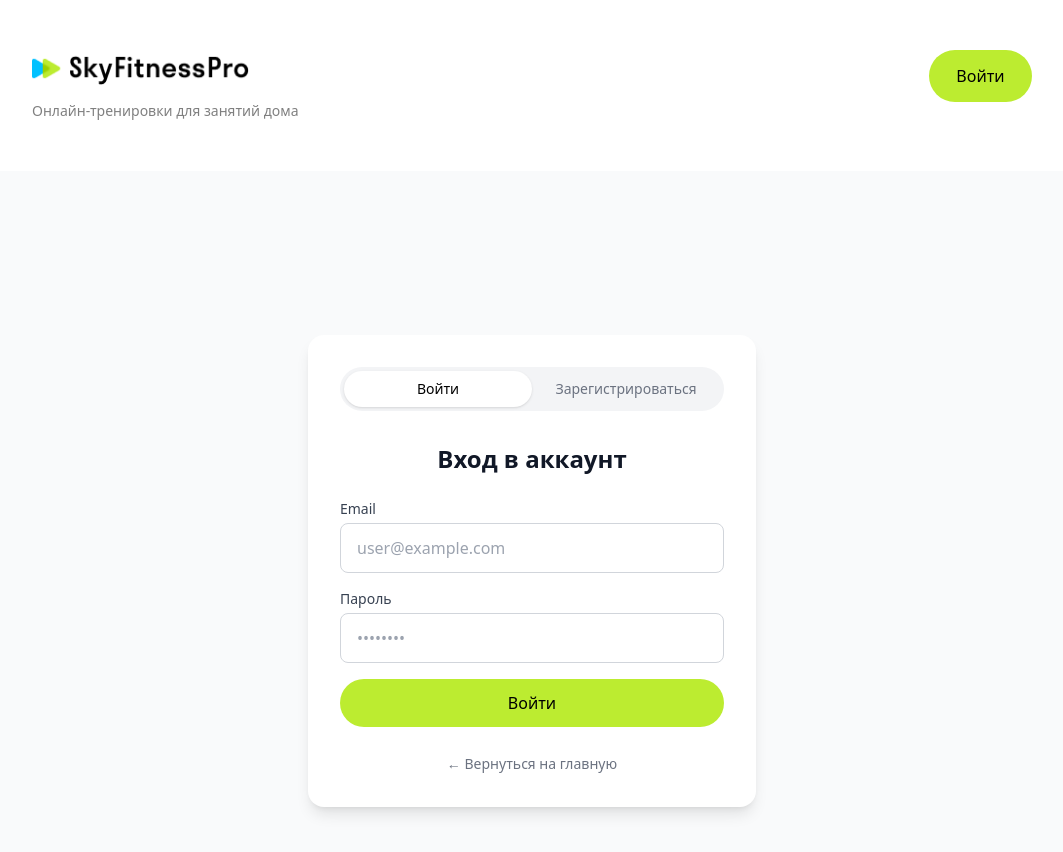
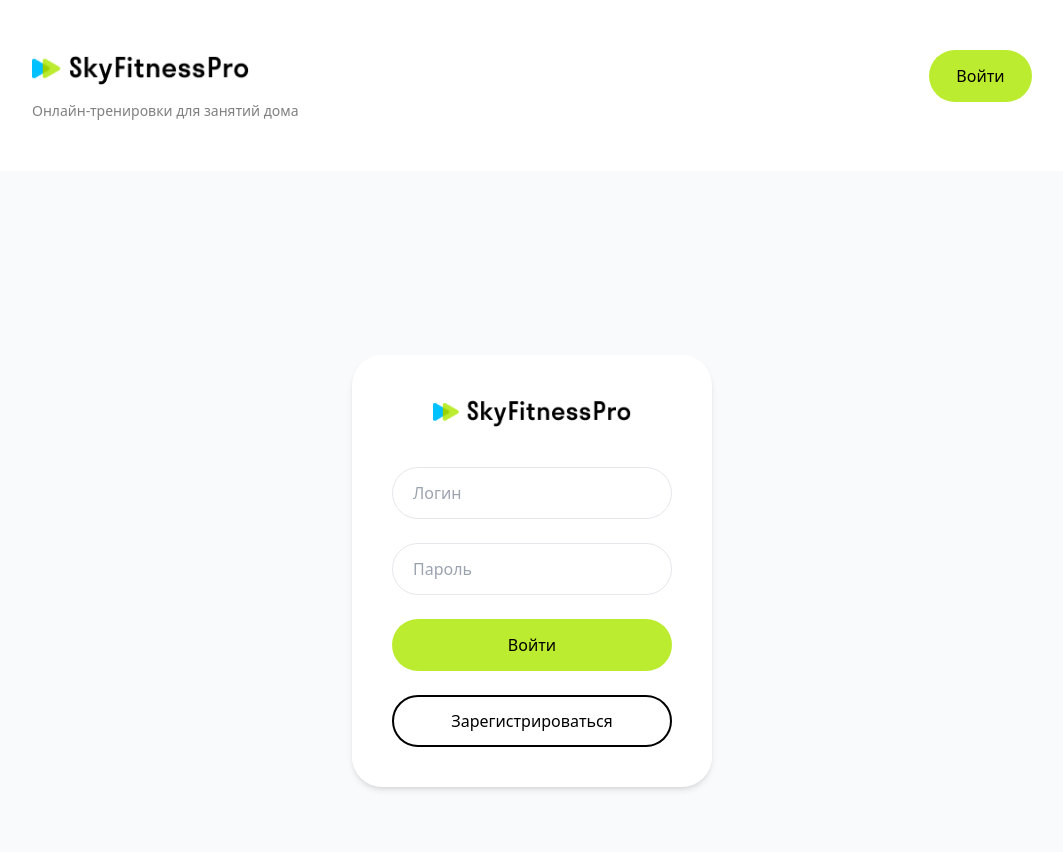
Before and after one commit to natali7109/skyfitness-pro, a Nuxt app: page /login in a window 1280 px wide. Shown: the top 852 px of the page, without its empty margins (108-1171 px from the left). Built offline with nearby package versions, Linux system fonts and the light colour scheme.

Commit message:
feat: модалка авторизации по макету, глобальное состояние ui

```diff
--- a/components/auth/AuthModal.vue
+++ b/components/auth/AuthModal.vue
@@ -2,10 +2,10 @@
   <Teleport to="body">
     <div
       v-if="modelValue"
-      class="fixed inset-0 z-50 flex items-center justify-center bg-black/50 px-4"
+      class="fixed inset-0 z-50 flex items-center justify-center bg-black/50 px-4 py-10"
       @click.self="close"
     >
-      <div class="w-full max-w-md bg-white rounded-2xl shadow-xl p-8 relative">
+      <div class="w-full max-w-[360px] bg-white rounded-[30px] shadow-xl p-10 relative">
         <!-- Кнопка закрытия -->
         <button
           @click="close"
@@ -17,88 +17,73 @@
           </svg>
         </button>
 
-        <!-- Переключатель Вход / Регистрация -->
-        <div class="flex mb-8 bg-gray-100 rounded-full p-1">
-          <button
-            @click="mode = 'login'"
-            :class="[
-              'flex-1 py-2 rounded-full text-sm font-medium transition',
-              mode === 'login' ? 'bg-white shadow text-black' : 'text-gray-500'
-            ]"
-          >
-            Войти
-          </button>
-          <button
-            @click="mode = 'register'"
-            :class="[
-              'flex-1 py-2 rounded-full text-sm font-medium transition',
-              mode === 'register' ? 'bg-white shadow text-black' : 'text-gray-500'
-            ]"
-          >
-            Зарегистрироваться
-          </button>
+        <!-- Логотип -->
+        <div class="flex justify-center mb-10">
+          <img src="/images/logo.png" alt="SkyFitnessPro" class="h-8" />
         </div>
 
-        <!-- Заголовок -->
-        <h2 class="text-2xl font-bold text-gray-900 mb-6 text-center">
-          {{ mode === 'login' ? 'Вход в аккаунт' : 'Регистрация' }}
-        </h2>
-
         <!-- Форма -->
-        <form @submit.prevent="handleSubmit" class="space-y-4">
+        <form @submit.prevent="handleSubmit" class="flex flex-col gap-6">
           <!-- Email -->
-          <div>
-            <label class="block text-sm font-medium text-gray-700 mb-1">Email</label>
           <input
             v-model="email"
-              type="email"
-              placeholder="user@example.com"
-              class="w-full px-4 py-3 rounded-lg border border-gray-300 focus:outline-none focus:ring-2 focus:ring-primary focus:border-transparent"
+            type="text"
+            :placeholder="mode === 'login' ? 'Логин' : 'Эл. почта'"
+            :class="[
+              'w-full h-[52px] px-5 rounded-[30px] border text-black placeholder:text-gray-400 focus:outline-none focus:border-primary transition',
+              errors.email ? 'border-red-500' : 'border-gray-200'
+            ]"
           />
-            <p v-if="errors.email" class="text-red-500 text-sm mt-1">{{ errors.email }}</p>
-          </div>
 
           <!-- Пароль -->
-          <div>
-            <label class="block text-sm font-medium text-gray-700 mb-1">Пароль</label>
           <input
             v-model="password"
             type="password"
-              placeholder="••••••••"
-              class="w-full px-4 py-3 rounded-lg border border-gray-300 focus:outline-none focus:ring-2 focus:ring-primary focus:border-transparent"
+            placeholder="Пароль"
+            :class="[
+              'w-full h-[52px] px-5 rounded-[30px] border text-black placeholder:text-gray-400 focus:outline-none focus:border-primary transition',
+              errors.password ? 'border-red-500' : 'border-gray-200'
+            ]"
           />
-            <p v-if="errors.password" class="text-red-500 text-sm mt-1">{{ errors.password }}</p>
-          </div>
 
-          <!-- Подтверждение пароля (только для регистрации) -->
-          <div v-if="mode === 'register'">
-            <label class="block text-sm font-medium text-gray-700 mb-1">Подтвердите пароль</label>
+          <!-- Подтверждение пароля (только регистрация) -->
           <input
+            v-if="mode === 'register'"
             v-model="confirmPassword"
             type="password"
-              placeholder="••••••••"
-              class="w-full px-4 py-3 rounded-lg border border-gray-300 focus:outline-none focus:ring-2 focus:ring-primary focus:border-transparent"
+            placeholder="Повторите пароль"
+            :class="[
+              'w-full h-[52px] px-5 rounded-[30px] border text-black placeholder:text-gray-400 focus:outline-none focus:border-primary transition',
+              errors.confirmPassword ? 'border-red-500' : 'border-gray-200'
+            ]"
           />
-            <p v-if="errors.confirmPassword" class="text-red-500 text-sm mt-1">{{ errors.confirmPassword }}</p>
-          </div>
 
-          <!-- Сообщение об ошибке от API -->
-          <div v-if="apiError" class="bg-red-50 border border-red-200 text-red-700 px-4 py-3 rounded-lg text-sm">
+          <!-- Ошибка API -->
+          <p v-if="apiError" class="text-red-500 text-sm text-center -mt-2">
             {{ apiError }}
-          </div>
+          </p>
 
-          <!-- Сообщение об успехе -->
-          <div v-if="successMessage" class="bg-green-50 border border-green-200 text-green-700 px-4 py-3 rounded-lg text-sm">
+          <!-- Успех -->
+          <p v-if="successMessage" class="text-green-600 text-sm text-center -mt-2">
             {{ successMessage }}
-          </div>
+          </p>
 
-          <!-- Кнопка -->
+          <!-- Кнопка «Войти» / «Зарегистрироваться» -->
           <button
             type="submit"
             :disabled="loading"
-            class="w-full py-3 rounded-full bg-primary hover:bg-primary-hover text-black font-medium transition disabled:opacity-50 disabled:cursor-not-allowed"
+            class="w-full h-[52px] rounded-[30px] bg-primary hover:bg-primary-hover text-black font-medium transition disabled:opacity-50"
           >
             {{ loading ? 'Загрузка...' : (mode === 'login' ? 'Войти' : 'Зарегистрироваться') }}
+          </button>
+
+          <!-- Кнопка переключения -->
+          <button
+            type="button"
+            @click="switchMode"
+            class="w-full h-[52px] rounded-[30px] border-2 border-black text-black font-medium hover:bg-gray-50 transition"
+          >
+            {{ mode === 'login' ? 'Зарегистрироваться' : 'Войти' }}
           </button>
         </form>
       </div>
@@ -107,9 +92,10 @@
 </template>
 
 <script setup lang="ts">
-import { getErrorMessage } from '~/utils/errors'
 import { ref, reactive, watch } from 'vue'
 import { useUserStore } from '~/stores/user'
+import { validateEmail, validatePassword } from '~/utils/validators'
+import { getErrorMessage } from '~/utils/errors'
 
 const props = defineProps<{
   modelValue: boolean
@@ -137,13 +123,10 @@ const errors = reactive({
   confirmPassword: '',
 })
 
-// Закрытие модалки
-const close = () => {
-  emit('update:modelValue', false)
-  resetForm()
-}
+watch(() => props.modelValue, (val) => {
+  if (val) resetForm()
+})
 
-// Сброс формы
 const resetForm = () => {
   email.value = ''
   password.value = ''
@@ -155,30 +138,15 @@ const resetForm = () => {
   successMessage.value = null
 }
 
-// Сброс при открытии
-watch(() => props.modelValue, (val) => {
-  if (val) resetForm()
-})
-
-// Валидация email
-const validateEmail = (value: string): string => {
-  if (!value) return 'Введите email'
-  const re = /^.+@.+\..+$/
-  if (!re.test(value)) return 'Введите корректный Email'
-  return ''
+const switchMode = () => {
+  mode.value = mode.value === 'login' ? 'register' : 'login'
+  errors.email = ''
+  errors.password = ''
+  errors.confirmPassword = ''
+  apiError.value = null
+  successMessage.value = null
 }
 
-// Валидация пароля
-const validatePassword = (value: string): string => {
-  if (!value) return 'Введите пароль'
-  if (value.length < 6) return 'Пароль должен содержать не менее 6 символов'
-  const specialChars = value.match(/[!@#$%^&*(),.?":{}|<>]/g) || []
-  if (specialChars.length < 2) return 'Пароль должен содержать не менее 2 специальных символов'
-  if (!/[A-Z]/.test(value)) return 'Пароль должен содержать хотя бы одну заглавную букву'
-  return ''
-}
-
-// Валидация формы
 const validateForm = (): boolean => {
   errors.email = validateEmail(email.value)
   errors.password = validatePassword(password.value)
@@ -195,7 +163,6 @@ const validateForm = (): boolean => {
   return !errors.email && !errors.password && !errors.confirmPassword
 }
 
-// Отправка формы
 const handleSubmit = async () => {
   apiError.value = null
   successMessage.value = null
@@ -225,4 +192,8 @@ const handleSubmit = async () => {
     loading.value = false
   }
 }
+
+const close = () => {
+  emit('update:modelValue', false)
+}
 </script>
--- a/components/course/CourseCard.vue
+++ b/components/course/CourseCard.vue
@@ -1,5 +1,5 @@
 <template>
-  <div class="w-full max-w-[343px] lg:max-w-[360px] h-[492px] lg:h-[501px] bg-white rounded-[30px] overflow-hidden shadow-md hover:shadow-lg transition-shadow duration-200 flex flex-col">
+ <div class="w-full bg-white rounded-[30px] overflow-hidden shadow-md hover:shadow-lg transition-shadow duration-200 flex flex-col">
     <!-- Картинка + иконка -->
     <div class="relative w-full h-[275px] lg:h-[325px] flex-shrink-0">
       <img
--- a/pages/index.vue
+++ b/pages/index.vue
@@ -4,8 +4,8 @@
    <section class="max-w-[1440px] mx-auto px-4 lg:px-[140px] pt-4 lg:pt-[20px] pb-10 lg:pb-[60px]">
       <div class="relative flex flex-col lg:flex-row lg:items-start lg:justify-between gap-6">
         <!-- Заголовок -->
-        <h1 class="text-[32px] lg:text-[60px] font-medium leading-[1.1] lg:leading-[1] text-black max-w-[947px]">
-          Начните заниматься спортом и&nbsp;улучшите качество жизни
+        <h1 class="text-[28px] md:text-[36px] lg:text-[40px] xl:text-[60px] font-medium leading-[1.1] lg:leading-[1.1] text-black max-w-[947px]">
+          Начните заниматься спортом и улучшите качество жизни
         </h1>
 
         <!-- Зелёный блок -->
--- a/pages/login.vue
+++ b/pages/login.vue
@@ -1,106 +1,93 @@
 <template>
-  <div class="min-h-screen flex items-center justify-center bg-gray-50 px-4">
-    <div class="w-full max-w-md bg-white rounded-2xl shadow-lg p-8">
-      <!-- Переключатель Вход / Регистрация -->
-      <div class="flex mb-8 bg-gray-100 rounded-full p-1">
-        <button
-          @click="mode = 'login'"
-          :class="[
-            'flex-1 py-2 rounded-full text-sm font-medium transition',
-            mode === 'login' ? 'bg-white shadow text-black' : 'text-gray-500'
-          ]"
-        >
-          Войти
-        </button>
-        <button
-          @click="mode = 'register'"
-          :class="[
-            'flex-1 py-2 rounded-full text-sm font-medium transition',
-            mode === 'register' ? 'bg-white shadow text-black' : 'text-gray-500'
-          ]"
-        >
-          Зарегистрироваться
-        </button>
+  <div class="min-h-screen bg-gray-50 flex items-center justify-center px-4 py-10">
+    <div class="w-full max-w-[360px] bg-white rounded-[30px] shadow-md p-10">
+      <!-- Логотип -->
+      <div class="flex justify-center mb-10">
+        <NuxtLink to="/" class="flex items-center gap-2">
+          <img src="/images/logo.png" alt="SkyFitnessPro" class="h-8" />
+        </NuxtLink>
       </div>
 
-      <!-- Заголовок -->
-      <h1 class="text-2xl font-bold text-gray-900 mb-6 text-center">
-        {{ mode === 'login' ? 'Вход в аккаунт' : 'Регистрация' }}
-      </h1>
-
       <!-- Форма -->
-      <form @submit.prevent="handleSubmit" class="space-y-4">
+      <form @submit.prevent="handleSubmit" class="flex flex-col gap-6">
         <!-- Email -->
-        <div>
-          <label class="block text-sm font-medium text-gray-700 mb-1">Email</label>
         <input
           v-model="email"
-            type="email"
-            placeholder="user@example.com"
-            class="w-full px-4 py-3 rounded-lg border border-gray-300 focus:outline-none focus:ring-2 focus:ring-primary focus:border-transparent"
+          type="text"
+          :placeholder="mode === 'login' ? 'Логин' : 'Эл. почта'"
+          :class="[
+            'w-full h-[52px] px-5 rounded-[30px] border text-black placeholder:text-gray-400 focus:outline-none focus:border-primary transition',
+            errors.email ? 'border-red-500' : 'border-gray-200'
+          ]"
         />
-          <p v-if="errors.email" class="text-red-500 text-sm mt-1">{{ errors.email }}</p>
-        </div>
 
         <!-- Пароль -->
-        <div>
-          <label class="block text-sm font-medium text-gray-700 mb-1">Пароль</label>
         <input
           v-model="password"
           type="password"
-            placeholder="••••••••"
-            class="w-full px-4 py-3 rounded-lg border border-gray-300 focus:outline-none focus:ring-2 focus:ring-primary focus:border-transparent"
+          placeholder="Пароль"
+          :class="[
+            'w-full h-[52px] px-5 rounded-[30px] border text-black placeholder:text-gray-400 focus:outline-none focus:border-primary transition',
+            errors.password ? 'border-red-500' : 'border-gray-200'
+          ]"
         />
-          <p v-if="errors.password" class="text-red-500 text-sm mt-1">{{ errors.password }}</p>
-        </div>
 
         <!-- Подтверждение пароля (только для регистрации) -->
-        <div v-if="mode === 'register'">
-          <label class="block text-sm font-medium text-gray-700 mb-1">Подтвердите пароль</label>
         <input
+          v-if="mode === 'register'"
           v-model="confirmPassword"
           type="password"
-            placeholder="••••••••"
-            class="w-full px-4 py-3 rounded-lg border border-gray-300 focus:outline-none focus:ring-2 focus:ring-primary focus:border-transparent"
+          placeholder="Повторите пароль"
+          :class="[
+            'w-full h-[52px] px-5 rounded-[30px] border text-black placeholder:text-gray-400 focus:outline-none focus:border-primary transition',
+            errors.confirmPassword ? 'border-red-500' : 'border-gray-200'
+          ]"
         />
-          <p v-if="errors.confirmPassword" class="text-red-500 text-sm mt-1">{{ errors.confirmPassword }}</p>
-        </div>
 
         <!-- Сообщение об ошибке от API -->
-        <div v-if="apiError" class="bg-red-50 border border-red-200 text-red-700 px-4 py-3 rounded-lg text-sm">
+        <p
+          v-if="apiError"
+          class="text-red-500 text-sm text-center -mt-2"
+        >
           {{ apiError }}
-        </div>
+        </p>
 
         <!-- Сообщение об успехе -->
-        <div v-if="successMessage" class="bg-green-50 border border-green-200 text-green-700 px-4 py-3 rounded-lg text-sm">
+        <p
+          v-if="successMessage"
+          class="text-green-600 text-sm text-center -mt-2"
+        >
           {{ successMessage }}
-        </div>
+        </p>
 
-        <!-- Кнопка -->
+        <!-- Кнопка «Войти» / «Зарегистрироваться» -->
         <button
           type="submit"
           :disabled="loading"
-          class="w-full py-3 rounded-full bg-primary hover:bg-primary-hover text-black font-medium transition disabled:opacity-50 disabled:cursor-not-allowed"
+          class="w-full h-[52px] rounded-[30px] bg-primary hover:bg-primary-hover text-black font-medium transition disabled:opacity-50"
         >
           {{ loading ? 'Загрузка...' : (mode === 'login' ? 'Войти' : 'Зарегистрироваться') }}
         </button>
+
+        <!-- Кнопка переключения режима -->
+        <button
+          type="button"
+          @click="switchMode"
+          class="w-full h-[52px] rounded-[30px] border-2 border-black text-black font-medium hover:bg-gray-50 transition"
+        >
+          {{ mode === 'login' ? 'Зарегистрироваться' : 'Войти' }}
+        </button>
       </form>
-
-      <!-- Ссылка на главную -->
-      <div class="mt-6 text-center">
-        <NuxtLink to="/" class="text-sm text-gray-500 hover:text-gray-700">
-          ← Вернуться на главную
-        </NuxtLink>
-      </div>
     </div>
   </div>
 </template>
 
 <script setup lang="ts">
-import { getErrorMessage } from '~/utils/errors'
 import { ref, reactive } from 'vue'
 import { useRouter } from 'vue-router'
 import { useUserStore } from '~/stores/user'
+import { validateEmail, validatePassword } from '~/utils/validators'
+import { getErrorMessage } from '~/utils/errors'
 
 const router = useRouter()
 const userStore = useUserStore()
@@ -120,25 +107,15 @@ const errors = reactive({
   confirmPassword: '',
 })
 
-// Валидация email
-const validateEmail = (value: string): string => {
-  if (!value) return 'Введите email'
-  const re = /^.+@.+\..+$/
-  if (!re.test(value)) return 'Введите корректный Email'
-  return ''
+const switchMode = () => {
+  mode.value = mode.value === 'login' ? 'register' : 'login'
+  errors.email = ''
+  errors.password = ''
+  errors.confirmPassword = ''
+  apiError.value = null
+  successMessage.value = null
 }
 
-// Валидация пароля (требования API)
-const validatePassword = (value: string): string => {
-  if (!value) return 'Введите пароль'
-  if (value.length < 6) return 'Пароль должен содержать не менее 6 символов'
-  const specialChars = value.match(/[!@#$%^&*(),.?":{}|<>]/g) || []
-  if (specialChars.length < 2) return 'Пароль должен содержать не менее 2 специальных символов'
-  if (!/[A-Z]/.test(value)) return 'Пароль должен содержать хотя бы одну заглавную букву'
-  return ''
-}
-
-// Валидация всей формы
 const validateForm = (): boolean => {
   errors.email = validateEmail(email.value)
   errors.password = validatePassword(password.value)
@@ -155,7 +132,6 @@ const validateForm = (): boolean => {
   return !errors.email && !errors.password && !errors.confirmPassword
 }
 
-// Отправка формы
 const handleSubmit = async () => {
   apiError.value = null
   successMessage.value = null
@@ -166,14 +142,12 @@ const handleSubmit = async () => {
 
   try {
     if (mode.value === 'login') {
-      // Вход
       const token = await api.login(email.value, password.value)
       userStore.setToken(token)
       const user = await api.getMe(token)
       userStore.setUser(user)
       router.push('/')
     } else {
-      // Регистрация
       await api.register(email.value, password.value)
       successMessage.value = 'Регистрация прошла успешно! Теперь войдите в аккаунт.'
       mode.value = 'login'
```
Also changed, not shown: app.vue (+14 -0 lines), components/common/AppHeader.vue (+5 -3 lines), stores/ui.ts (added, +15 -0 lines). Lines whose indentation alone changed are shown as unchanged.
